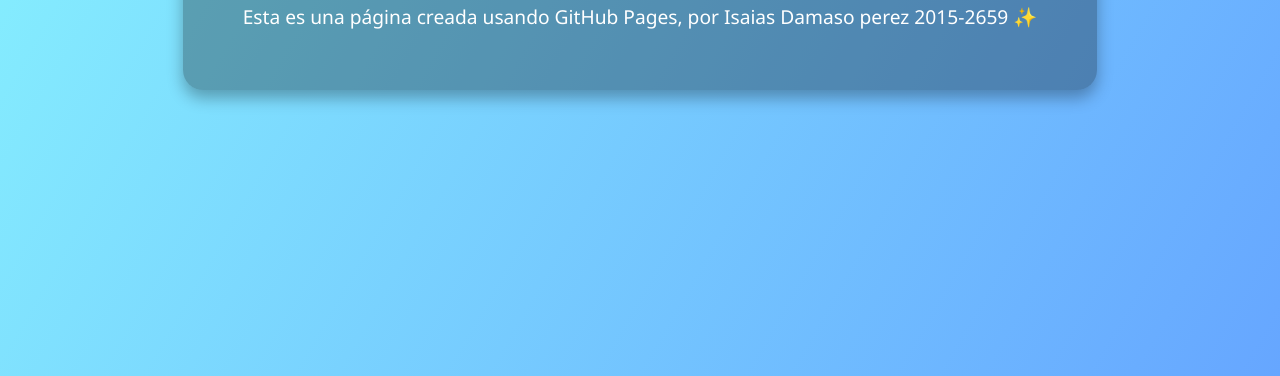
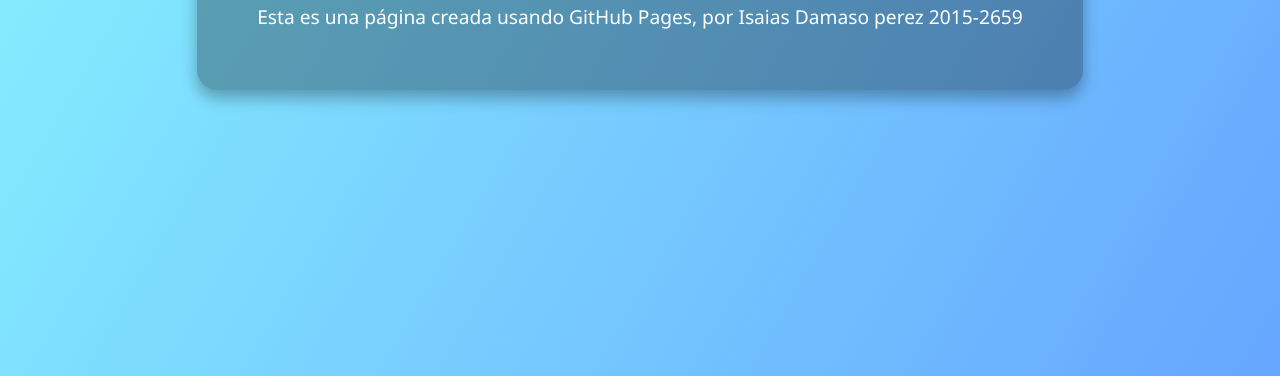
Before and after one commit to isaiasdamasoperez/mi-pagina, a plain HTML site: page index.html in a window 1280 px wide. Shown: the part 424-800 px from the top of the page. Drawn offline with Linux system fonts and the light colour scheme.

Commit message:
Update 1.1 index.html

```diff
--- a/index.html
+++ b/index.html
@@ -44,7 +44,7 @@
 <body>
   <div class="card">
     <h1>¡Bienvenido a mi página web!</h1>
-    <p>Esta es una página creada usando GitHub Pages, por Isaias Damaso perez 2015-2659 ✨</p>
+    <p>Esta es una página creada usando GitHub Pages, por Isaias Damaso perez 2015-2659 </p>
   </div>
 </body>
 </html>
```
